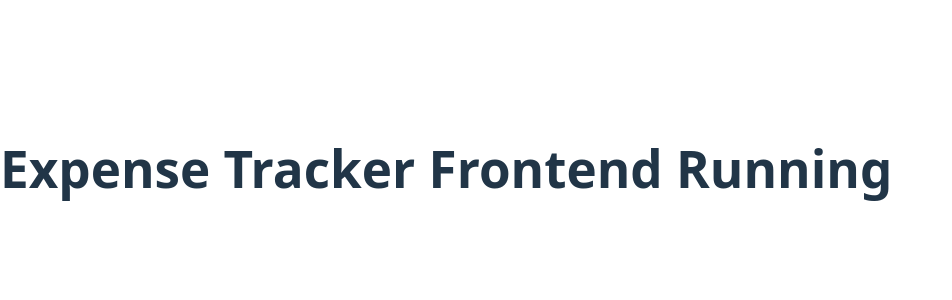
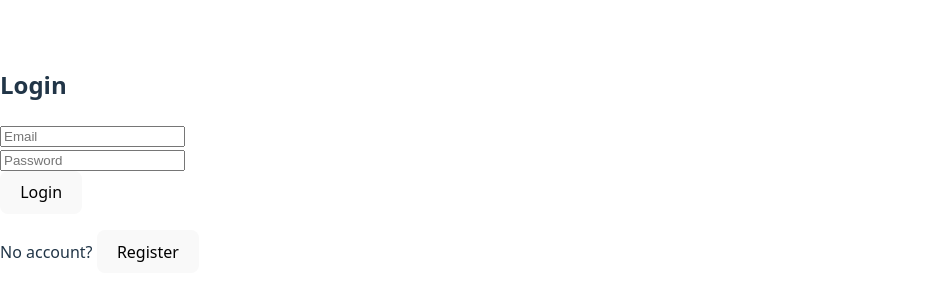
Before and after one commit to ShubhamDhirani/Smart-Expense-Tracker-with-Predictive-Analysis, a React app in the folder frontend/: page / in a window 1280 px wide. Shown: the part 232-532 px from the top of the page, without its empty margins (0-952 px from the left). Built offline with nearby package versions, Linux system fonts and the light colour scheme; the HTML template or start-up script is replaced by a standard one.

Commit message:
feat: add login and register UI

```diff
--- a/frontend/src/App.jsx
+++ b/frontend/src/App.jsx
@@ -1,14 +1,39 @@
-import { useEffect } from "react";
-import API from "./api/api";
+import { useState } from "react";
+import Login from "./pages/Login";
+import Register from "./pages/Register";
+import { isAuthenticated, logout} from "./auth/authService";
 
-function App() {
-  useEffect(() => {
-    API.get("/")
-      .then((res) => console.log("Backend says:", res.data))
-      .catch((err) => console.error(err));
-  }, []);
+function App(){
+  const [auth, setAuth] = useState(isAuthenticated());
+  const [showRegister, setShowRegister] = useState(false);
 
-  return <h1>Expense Tracker Frontend Running</h1>;
+  if (!auth) {
+    return showRegister ? (
+      <Register onRegister={() => setShowRegister(false)} />
+    ) : (
+      <>
+        <Login onLogin={() => setAuth(true)} />
+        <p>
+          No account?{" "}
+          <button onClick={() => setShowRegister(true)}>Register</button>
+        </p>
+      </>
+    );
+  }
+
+  return (
+    <div>
+      <h1>Welcome to Expense Tracker</h1>
+      <button
+        onClick={() => {
+          logout();
+          setAuth(false);
+        }}
+      >
+        Logout
+      </button>
+    </div>
+  );
 }
 
 export default App;
--- /dev/null
+++ b/frontend/src/auth/authService.js
@@ -0,0 +1,26 @@
+import API from "../api/api";
+
+export const registerUser = (email, password) => {
+    return API.post("/auth/register", null, {
+        params: { email, password },
+    });
+};
+
+export const loginUser = async (email, password) => {
+    const res = await API.post("/auth/login", null, {
+        params: { email, password },
+    });
+
+    const token = res.data.access_token;
+    localStorage.setItem("token", token);
+
+    return res.data;
+};
+
+export const logout = () => {
+    localStorage.removeItem("token");
+};
+
+export const isAuthenticated = () => {
+    return !!localStorage.getItem("token");
+};
--- /dev/null
+++ b/frontend/src/pages/Login.jsx
@@ -0,0 +1,46 @@
+import { useState } from "react";
+import { loginUser } from "../auth/authService";
+
+function Login({ onLogin }) {
+    const [email, setEmail] = useState("");
+    const [password, setPassword] = useState("");
+    const [error, setError] = useState("");
+
+    const handleSubmit = async (e) => {
+        e.preventDefault();
+        try {
+            await loginUser(email, password);
+            onLogin();
+        } catch {
+            setError("Invalid credentials");
+        }
+    };
+
+    return (
+        <div>
+            <h2>Login</h2>
+            {error && <p style={{ color: "red" }}>{error}</p>}
+
+            <form onSubmit={handleSubmit}>
+                <input
+                  placeholder="Email"
+                  value={email}
+                  onChange={(e) => setEmail(e.target.value)}
+                />
+                <br />
+
+                <input
+                  type = "password"
+                  placeholder="Password"
+                  value={password}
+                  onChange={(e) => setPassword(e.target.value)}
+                />
+                <br />
+
+                <button type="submit">Login</button>
+            </form>
+        </div>
+    );
+}
+
+export default Login;
--- /dev/null
+++ b/frontend/src/pages/Register.jsx
@@ -0,0 +1,50 @@
+import { useState } from "react";
+import { registerUser } from "../auth/authService";
+
+function Register({ onRegister }) {
+    const [email, setEmail] = useState("");
+    const [password, setPassword] = useState("");
+    const [message, setMessage] = useState("");
+
+    const handleSubmit = async (e) => {
+        e.preventDefault();
+        try {
+            await registerUser(email, password);
+            setMessage("Account created! You can login now.");
+            onRegister();
+        } catch {
+            setMessage("Registration failed.");
+        }
+
+
+    };
+
+    return (
+        <div>
+            <h2>Register</h2>
+
+            {message && <p>{message}</p>}
+
+            <form onSubmit={handleSubmit}>
+                <input
+                    placeholder="Email"
+                    value={email}
+                    onChange={(e) => setEmail(e.target.value)}
+                />
+                <br />
+
+                <input
+                  type="password"
+                  placeholder = "Password"
+                  value={password}
+                  onChange={(e) => setPassword(e.target.value)}
+                  />
+                  <br />
+
+                  <button type="submit">Register</button>
+            </form>
+        </div>
+    );
+}
+
+export default Register;
```
